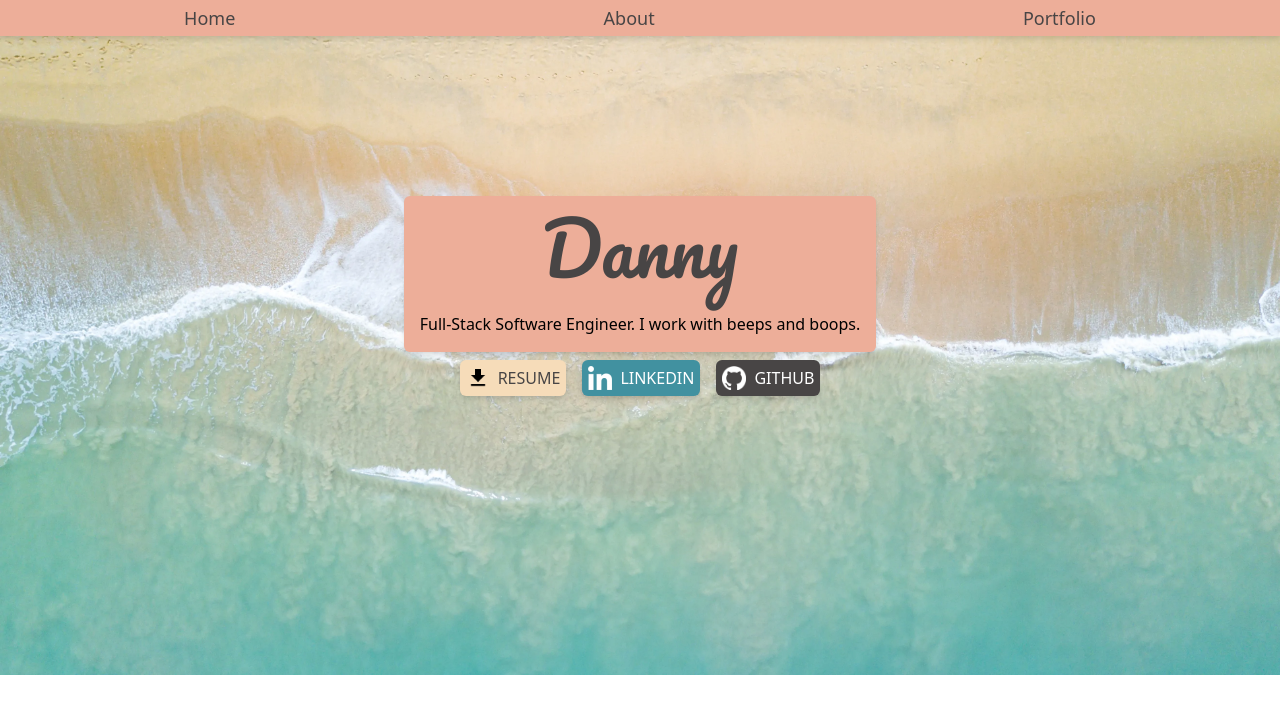
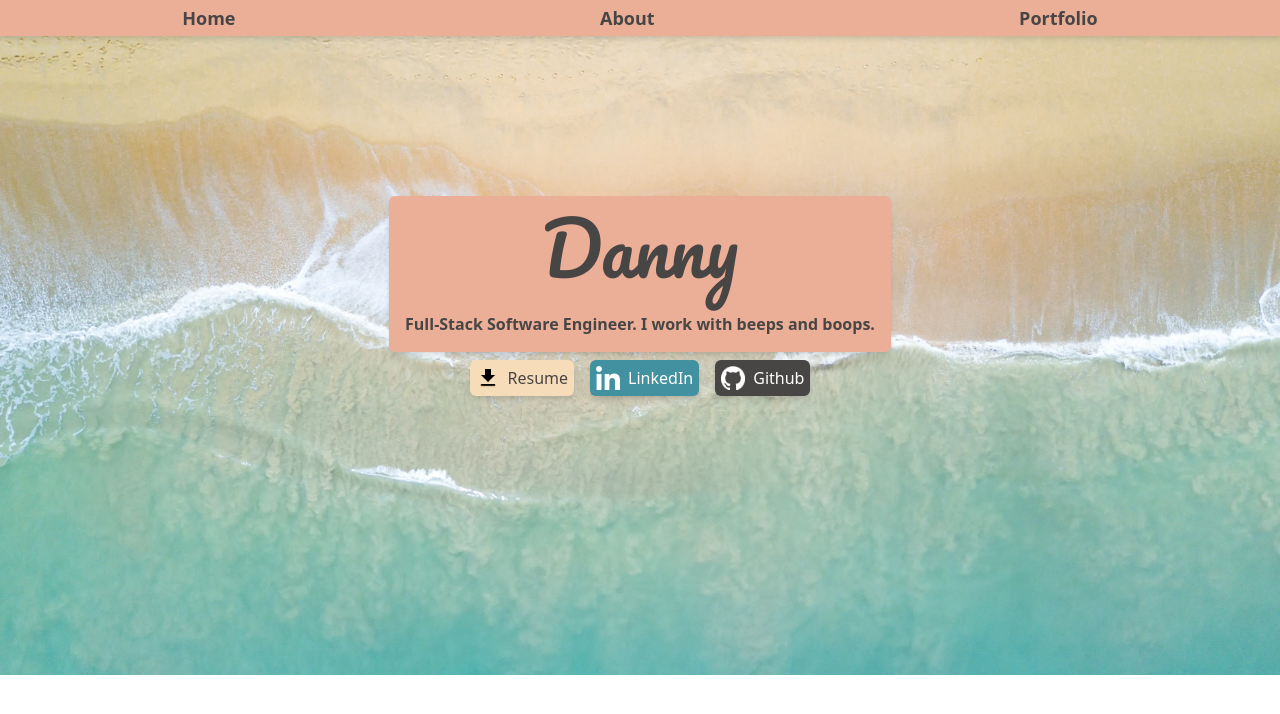
Before and after one commit to dannyhannyford/tynext, a Next.js app: page / in a window 1280 px wide. Shown: the top 714 px of the page. Built offline with nearby package versions, Linux system fonts and the light colour scheme.

Commit message:
CSS and type cleanup

```diff
--- a/components/LinkCard/LinkCard.tsx
+++ b/components/LinkCard/LinkCard.tsx
@@ -1,9 +1,9 @@
 import React from 'react';
 import Link from 'next/link';
-import type { CardData, ColorVar } from './Types';
+import type { LinkCardData, ColorVar } from './Types';
 import Image from 'next/image';
 
-export default function LinkCard(props: CardData) {
+export default function LinkCard(props: LinkCardData) {
   const colorVariants: ColorVar = {
     peach: 'bg-peach-400',
     graphite: 'bg-graphite-400',
@@ -28,7 +28,7 @@ export default function LinkCard(props: CardData) {
               alt={`${props.title} image`}
               className="m-1"
             />
-            <div className="m-1">{props.title}</div>
+            <div className="m-1 font-medium">{props.title}</div>
           </div>
         </button>
       </Link>
--- a/components/LinkCard/Types.tsx
+++ b/components/LinkCard/Types.tsx
@@ -3,23 +3,23 @@ import dl from '../../public/dl.png';
 import gh from '../../public/github-mark-white.png';
 import li from '../../public/linkedin-24.png';
 
-export const linkCardData: Array<CardData> = [
+export const linkCardData: Array<LinkCardData> = [
   {
-    title: 'RESUME',
+    title: 'Resume',
     link: 'https://danny-resume.s3.us-west-2.amazonaws.com/DannyHanford.pdf',
     image: dl,
     color: 'beige',
     textColor: 'text-graphite-400',
   },
   {
-    title: 'LINKEDIN',
+    title: 'LinkedIn',
     link: 'https://www.linkedin.com/in/dannyhanford/',
     image: li,
     color: 'seaBlue',
     textColor: 'text-white',
   },
   {
-    title: 'GITHUB',
+    title: 'Github',
     link: 'https://github.com/dannyhannyford',
     image: gh,
     color: 'graphite',
@@ -27,13 +27,13 @@ export const linkCardData: Array<CardData> = [
   },
 ];
 
-export interface CardData {
+export type LinkCardData = {
   title: string;
   link: string;
   image: string | StaticImageData;
   color: string;
   textColor: string;
-}
+};
 
 export type ColorVar = {
   peach: string;
--- a/components/Navbar.tsx
+++ b/components/Navbar.tsx
@@ -15,7 +15,7 @@ export default function Navbar() {
           {navList.map((link: any) => (
             <div className="flex-grow bg-peach-400" key={link.title}>
               <Link href={link.href}>
-                <div className="text-center text-graphite-400 ">
+                <div className="text-center font-semibold text-graphite-400 ">
                   <div className="m-1 rounded text-lg hover:backdrop-brightness-75">
                     {link.title}
                   </div>
--- a/pages/_app.tsx
+++ b/pages/_app.tsx
@@ -7,7 +7,7 @@ export default function App({ Component, pageProps }: AppProps) {
   return (
     <>
       <Head>
-        <meta name="description" content="Danny Hanford Portoflio" />
+        <meta name="description" content="Danny Hanford Portfolio" />
         <meta name="viewport" content="width=device-width, initial-scale=1" />
       </Head>
       <Layout>
--- a/pages/index.tsx
+++ b/pages/index.tsx
@@ -26,7 +26,7 @@ export default function Home({}) {
                 >
                   Danny
                 </div>
-                <div className="text-center">
+                <div className="text-center font-semibold text-graphite-400">
                   Full-Stack Software Engineer. I work with beeps and boops.
                 </div>
               </div>
--- a/tailwind.config.js
+++ b/tailwind.config.js
@@ -8,7 +8,7 @@ module.exports = {
     extend: {
       colors: {
         peach: {
-          400: '#edae99'
+          400: '#ebae97'
         },
         graphite: {
           400: '#484545'
```
Also changed, not shown: pages/About.tsx (deleted), pages/Portfolio.tsx (deleted).
